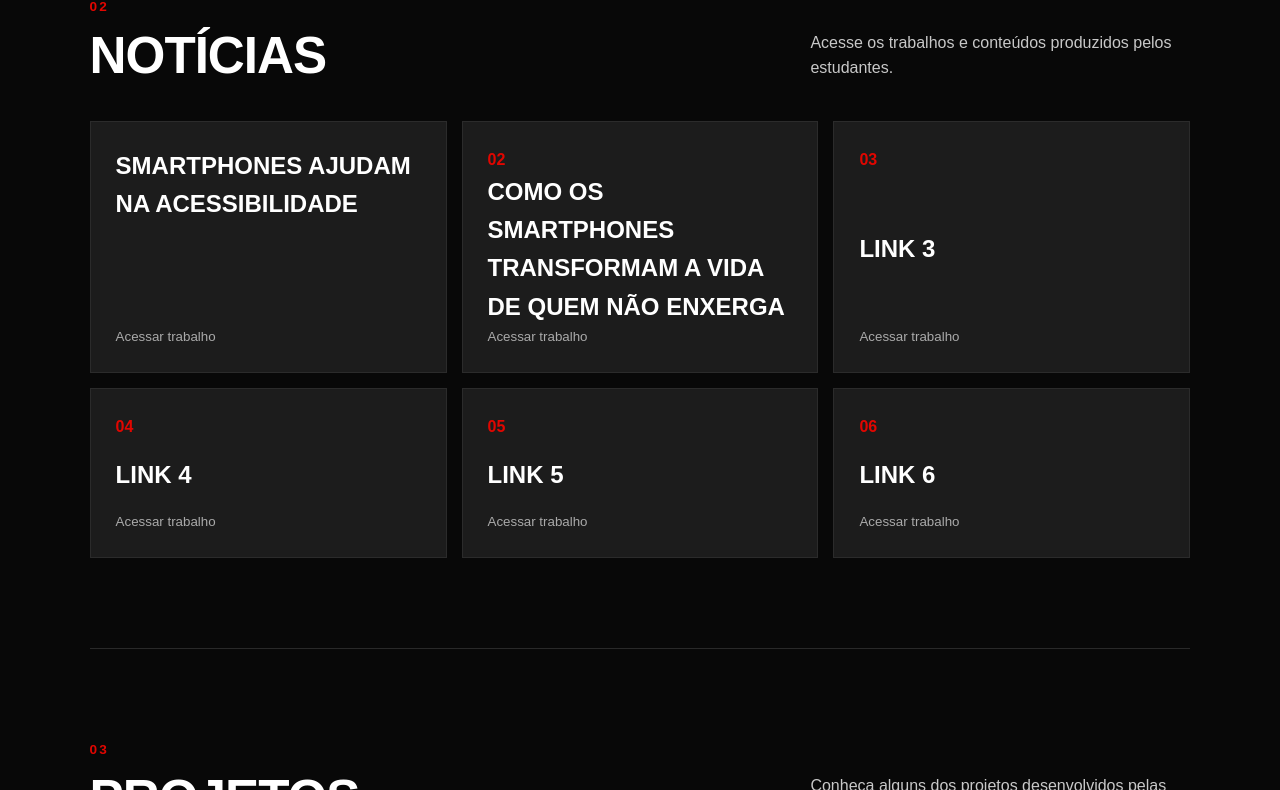
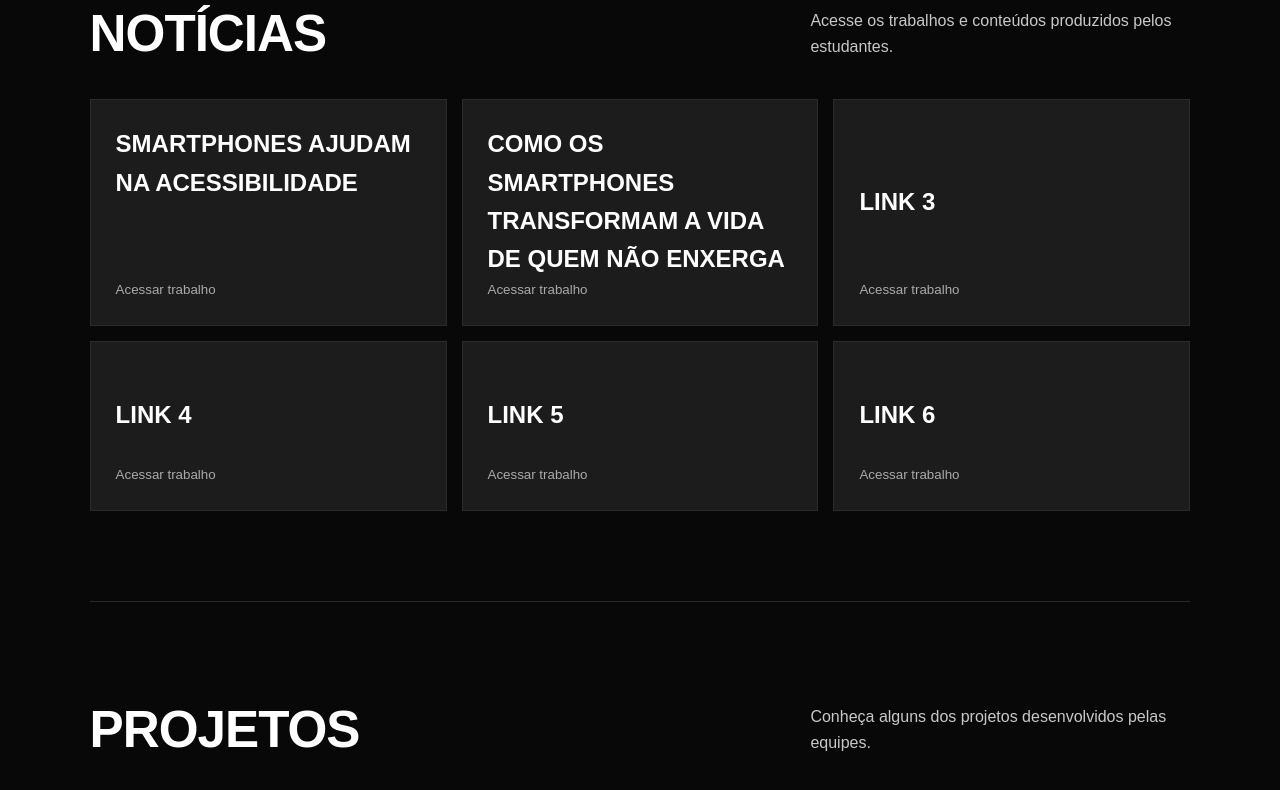
Before and after one commit to ProfBrunaM/ifacechs2026, a plain HTML site: page index.html in a window 1280 px wide. Shown: the part 704-1494 px from the top of the page. Drawn offline with Linux system fonts and the light colour scheme.

Commit message:
Update index.html

```diff
--- a/index.html
+++ b/index.html
@@ -32,7 +32,7 @@
              Altere o texto abaixo conforme desejar.
         ========================================================== -->
         <section class="apresentacao">
-            <span class="numero-secao">01</span>
+            <span class="numero-secao"></span>
             <div>
                 <h2>Projetos que transformam ideias em prática</h2>
                 <p>
@@ -50,7 +50,7 @@
         <section class="noticias" id="noticias">
             <div class="cabecalho-secao">
                 <div>
-                    <span class="numero-secao">02</span>
+                    <span class="numero-secao"></span>
                     <h2>Notícias</h2>
                 </div>
                 <p>Acesse os trabalhos e conteúdos produzidos pelos estudantes.</p>
@@ -63,31 +63,31 @@
                 </a>
 
                 <a class="link-card" href="https://www.canva.com/design/DAHQ6YqaBxI/vqnZpA_6-P8L3Mlspu6nxA/view?utm_content=DAHQ6YqaBxI&utm_campaign=designshare&utm_medium=link2&utm_source=uniquelinks&utlId=ha877f54c54" target="_blank" rel="noopener">
-                    <span>02</span>
+                    <span></span>
                     <strong>Como os smartphones transformam a vida de quem não enxerga</strong>
                     <small>Acessar trabalho</small>
                 </a>
 
                 <a class="link-card" href="https://exemplo.com/link3" target="_blank" rel="noopener">
-                    <span>03</span>
+                    <span></span>
                     <strong>Link 3</strong>
                     <small>Acessar trabalho</small>
                 </a>
 
                 <a class="link-card" href="https://exemplo.com/link4" target="_blank" rel="noopener">
-                    <span>04</span>
+                    <span></span>
                     <strong>Link 4</strong>
                     <small>Acessar trabalho</small>
                 </a>
 
                 <a class="link-card" href="https://exemplo.com/link5" target="_blank" rel="noopener">
-                    <span>05</span>
+                    <span></span>
                     <strong>Link 5</strong>
                     <small>Acessar trabalho</small>
                 </a>
 
                 <a class="link-card" href="https://exemplo.com/link6" target="_blank" rel="noopener">
-                    <span>06</span>
+                    <span></span>
                     <strong>Link 6</strong>
                     <small>Acessar trabalho</small>
                 </a>
@@ -107,7 +107,7 @@
         <section class="projetos" id="projetos">
             <div class="cabecalho-secao">
                 <div>
-                    <span class="numero-secao">03</span>
+                    <span class="numero-secao"></span>
                     <h2>Projetos</h2>
                 </div>
                 <p>Conheça alguns dos projetos desenvolvidos pelas equipes.</p>
```
